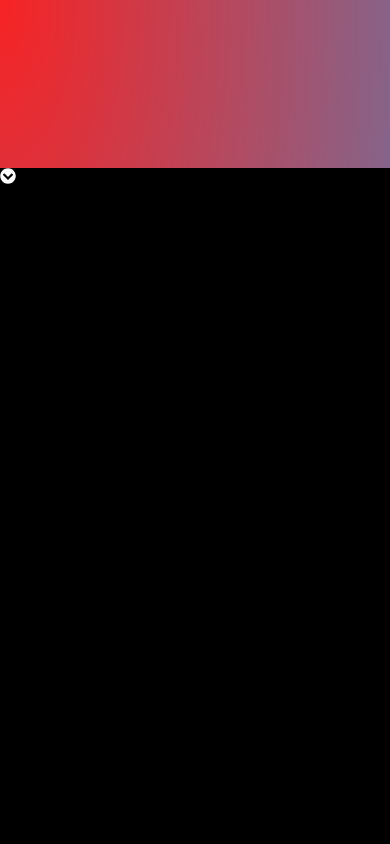
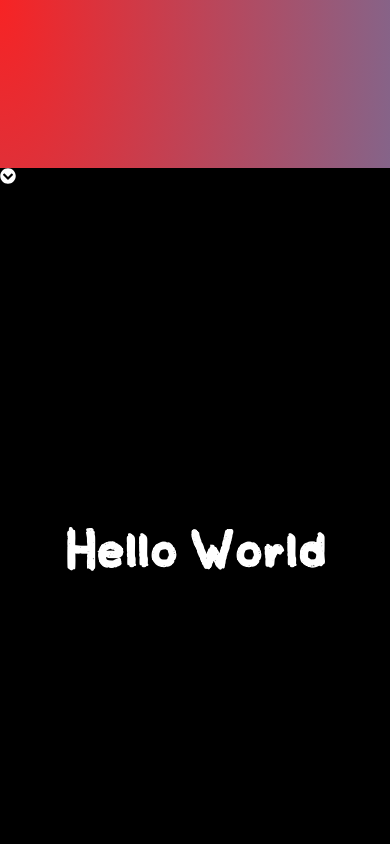
Before and after one commit to LaChope/martinka-matu-blog, a Gatsby site: page /hello-world/ in a window 390 px wide. Shown: the top 844 px of the page. Built offline with nearby package versions, Linux system fonts and the light colour scheme; Gatsby itself is replaced by a stand-in of ours; some packages are replaced by stand-ins of ours; some icons are missing.

Commit message:
[Fix] Fix missing title in responsive hero

```diff
--- a/src/templates/blog-post.js
+++ b/src/templates/blog-post.js
@@ -46,6 +46,7 @@ const BlogPostTemplate = ({ data }) => {
         videoTitle={post.frontmatter.video_title}
         videoStartTime={post.frontmatter.video_start_time}
         videoEndTime={post.frontmatter.video_end_time}
+        heroTitle={post.frontmatter.title}
       />
       <p>{post.frontmatter.date}</p>
       <section dangerouslySetInnerHTML={{ __html: post.html }} itemProp="articleBody" />
```
